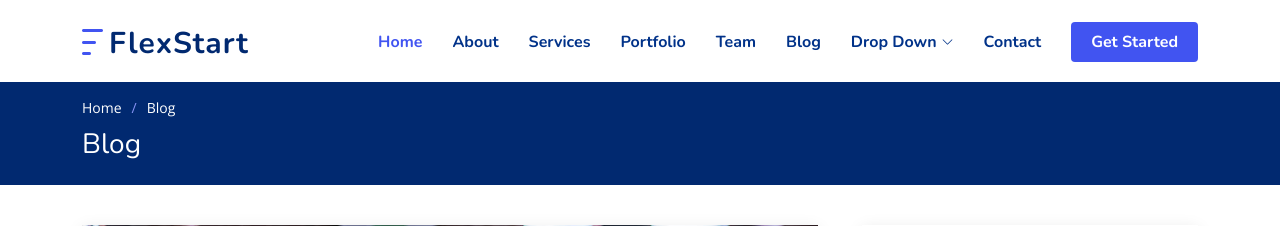
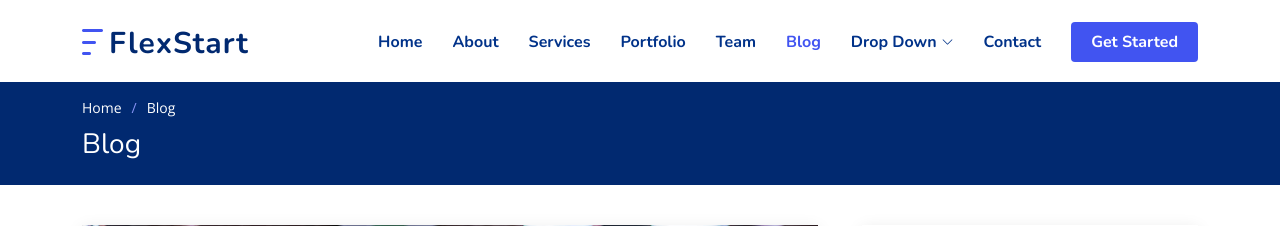
Before and after one commit to akshayKathar/assignmentPHP, a PHP site: page /blog.php in a window 1280 px wide. Shown: the top 226 px of the page. Run offline with PHP 8.4, Linux system fonts and the light colour scheme.

Commit message:
active navbar with 1 problem
done : if we navigate from index.php to blog.php then only 1 respective button is active.
problem : "In index.php, if we navigate to a section of the web page, the respective section button becomes active, but the home button also remains active."

```diff
--- a/FlexStart/nav.php
+++ b/FlexStart/nav.php
@@ -9,12 +9,12 @@
 
       <nav id="navbar" class="navbar">
         <ul>
-          <li><a class="nav-link scrollto active" href="#hero">Home</a></li>
-          <li><a class="nav-link scrollto" href="#about">About</a></li>
-          <li><a class="nav-link scrollto" href="#services">Services</a></li>
-          <li><a class="nav-link scrollto" href="#portfolio">Portfolio</a></li>
-          <li><a class="nav-link scrollto" href="#team">Team</a></li>
-          <li><a href="blog.php">Blog</a></li>
+        <li><a href="index.php" <?php if(basename($_SERVER['PHP_SELF']) == 'index.php') echo 'class="active"'; ?>>Home</a></li>
+          <li><a class="nav-link scrollto" href="index.php#about">About</a></li>
+          <li><a class="nav-link scrollto" href="index.php#services">Services</a></li>
+          <li><a class="nav-link scrollto" href="index.php#portfolio">Portfolio</a></li>
+          <li><a class="nav-link scrollto" href="index.php#team">Team</a></li>
+          <li><a href="blog.php" <?php if(basename($_SERVER['PHP_SELF']) == 'blog.php') echo 'class="active"'; ?>>Blog</a></li>
           <li class="dropdown"><a href="#"><span>Drop Down</span> <i class="bi bi-chevron-down"></i></a>
             <ul>
               <li><a href="#">Drop Down 1</a></li>
@@ -32,8 +32,8 @@
               <li><a href="#">Drop Down 4</a></li>
             </ul>
           </li>
-          <li><a class="nav-link scrollto" href="#contact">Contact</a></li>
-          <li><a class="getstarted scrollto" href="#about">Get Started</a></li>
+          <li><a class="nav-link scrollto" href="index.php#contact">Contact</a></li>
+          <li><a class="getstarted scrollto" href="index.php#about">Get Started</a></li>
         </ul>
         <i class="bi bi-list mobile-nav-toggle"></i>
       </nav><!-- .navbar -->
```
Also changed, not shown: FlexStart/index.php (+16 -0 lines).
